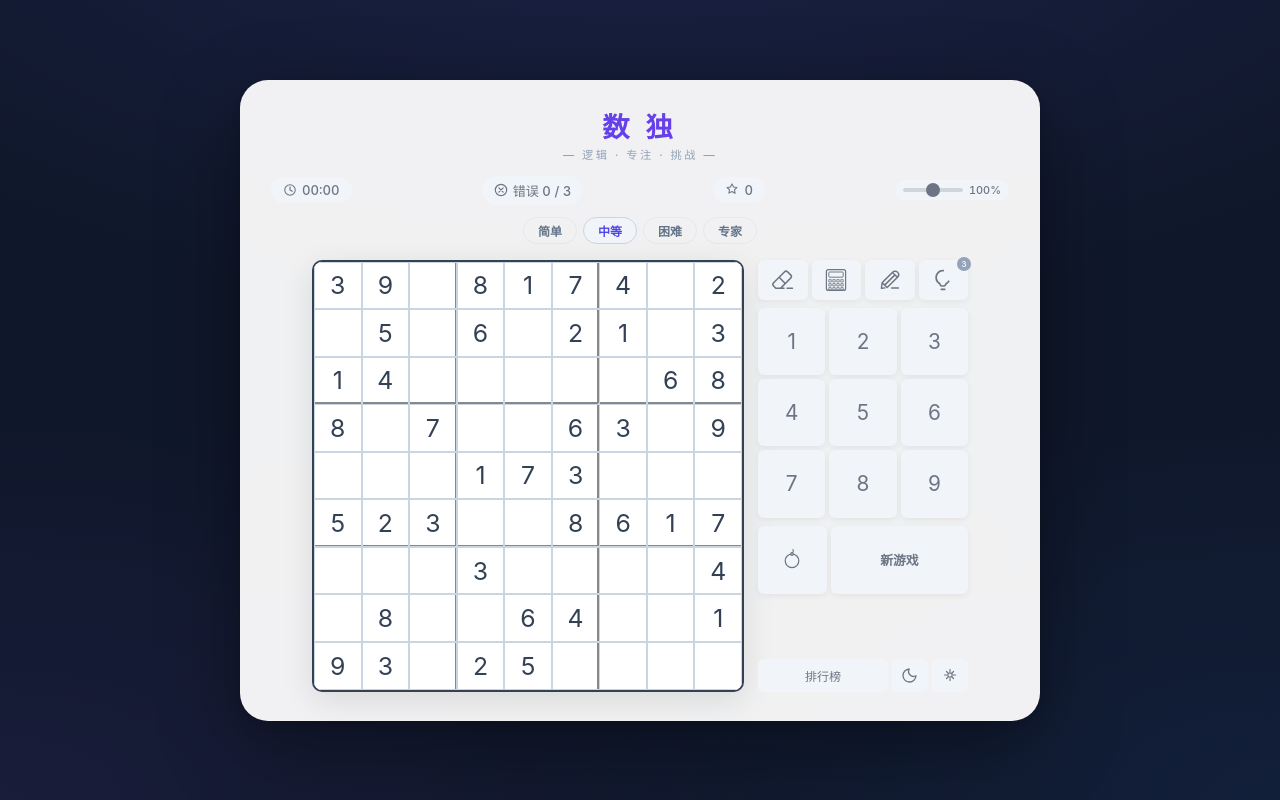
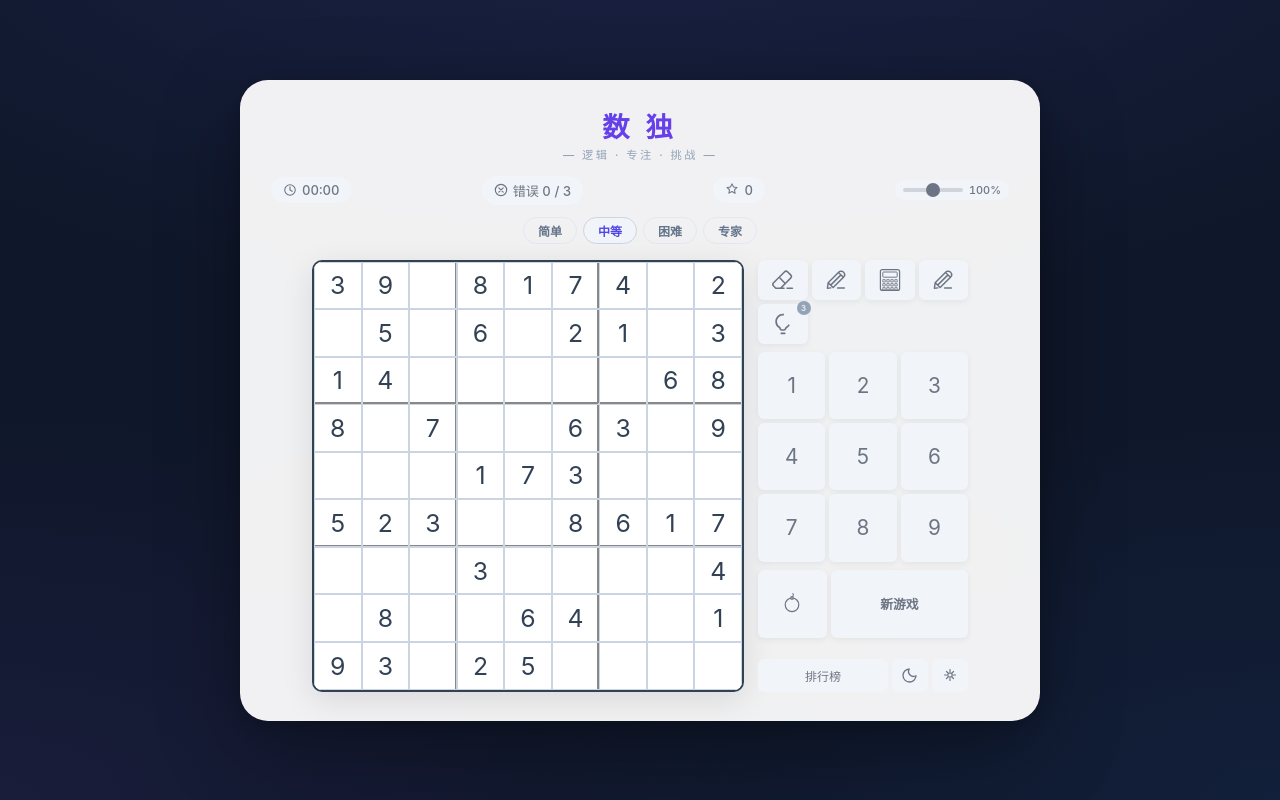
Before and after one commit to daxmate/sudoku, a Vue app: page / in a window 1280 px wide. Built offline with nearby package versions, Linux system fonts and the light colour scheme.

Commit message:
feat: 候选→自动计算，放笔记后，点切换自动推算所有候选数

```diff
--- a/src/App.vue
+++ b/src/App.vue
@@ -10,8 +10,10 @@
           <ActionButtons
             :note-active="game.state.isNoteMode"
             :erase-active="game.state.isEraseMode"
+            :auto-calc-active="game.state.isAutoCalc"
             @toggle-notes="game.toggleNoteMode()"
             @toggle-erase="game.toggleEraseMode()"
+            @toggle-auto-calc="game.toggleAutoCalc()"
           />
           <NumberPad @place="game.placeNumber($event)" />
           <BottomPanel @open-settings="showSettings = true" @new-game="showConfirm = true" @open-leaderboard="showLeaderboard = true" @toggle-theme="toggleDarkMode" />
--- a/src/components/ActionButtons.vue
+++ b/src/components/ActionButtons.vue
@@ -6,7 +6,13 @@
       </svg>
     </button>
 
-    <button class="mark-cell-btn" title="候选">
+    <button class="notes-toggle" :class="{ active: noteActive }" title="笔记" @click="$emit('toggleNotes')">
+      <svg viewBox="0 0 30 31" width="24" height="24">
+        <path fill="currentColor" d="M25.43 4.76a5.42 5.42 0 01.19 7.52l-.18.2-13.5 13.48a.91.91 0 01-1.21.08l-.1-.08-5.07-5.08-.59 4.34 3.25-.44c.44-.05.84.2 1 .58l.03.11.02.11c.06.47-.24.91-.7 1.03l-.1.02-4.45.6a.94.94 0 01-.79-.27.92.92 0 01-.26-.65v-.13l1-7.4a.92.92 0 01.19-.44l.08-.09L17.71 4.76a5.45 5.45 0 017.72 0zm.35 20.08a1 1 0 110 2h-8.7a1 1 0 010-2h8.7zM21.4 10.18L9.43 22.13 11.3 24l11.95-11.95-1.86-1.86zm-3.23-3.23L6.2 18.91l1.92 1.91L20.07 8.86l-1.9-1.9zm3.42-1.93c-.69 0-1.35.2-1.92.56l-.15.1 5.01 5 .1-.14c.33-.5.51-1.09.55-1.7l.01-.22a3.58 3.58 0 00-3.6-3.6z"/>
+      </svg>
+    </button>
+
+    <button class="auto-calc-btn" :class="{ active: autoCalcActive }" title="自动计算" @click="$emit('toggleAutoCalc')">
       <svg viewBox="0 0 30 30" width="24" height="24" fill="none">
         <rect x="3" y="2" width="24" height="26" rx="2.5" stroke="currentColor" stroke-width="1.5"/>
         <rect x="6" y="5" width="18" height="6.5" rx="1" stroke="currentColor" stroke-width="1.2"/>
@@ -14,7 +20,7 @@
       </svg>
     </button>
 
-    <button class="notes-toggle" :class="{ active: noteActive }" title="笔记" @click="$emit('toggleNotes')">
+    <button class="warning" title="提示">
       <svg viewBox="0 0 30 31" width="24" height="24">
         <path fill="currentColor" d="M25.43 4.76a5.42 5.42 0 01.19 7.52l-.18.2-13.5 13.48a.91.91 0 01-1.21.08l-.1-.08-5.07-5.08-.59 4.34 3.25-.44c.44-.05.84.2 1 .58l.03.11.02.11c.06.47-.24.91-.7 1.03l-.1.02-4.45.6a.94.94 0 01-.79-.27.92.92 0 01-.26-.65v-.13l1-7.4a.92.92 0 01.19-.44l.08-.09L17.71 4.76a5.45 5.45 0 017.72 0zm.35 20.08a1 1 0 110 2h-8.7a1 1 0 010-2h8.7zM21.4 10.18L9.43 22.13 11.3 24l11.95-11.95-1.86-1.86zm-3.23-3.23L6.2 18.91l1.92 1.91L20.07 8.86l-1.9-1.9zm3.42-1.93c-.69 0-1.35.2-1.92.56l-.15.1 5.01 5 .1-.14c.33-.5.51-1.09.55-1.7l.01-.22a3.58 3.58 0 00-3.6-3.6z"/>
       </svg>
@@ -36,9 +42,10 @@
 defineProps({
   noteActive: Boolean,
   eraseActive: Boolean,
+  autoCalcActive: Boolean,
 })
 
-defineEmits(['toggleErase', 'toggleNotes'])
+defineEmits(['toggleErase', 'toggleNotes', 'toggleAutoCalc'])
 </script>
 
 <style scoped>
@@ -88,10 +95,12 @@ defineEmits(['toggleErase', 'toggleNotes'])
 
 .notes-toggle.active { color: var(--action-notes-active-text, #6366f1); }
 
+.auto-calc-btn.active { color: var(--action-notes-active-text, #6366f1); }
+
 .warning { color: var(--action-warning-text); }
 .warning:hover { background: var(--action-warning-hover-bg) !important; color: var(--action-warning-hover-text) !important; }
 
-.mark-cell-btn:hover { background: var(--action-mark-hover-bg) !important; color: var(--action-mark-hover-text) !important; }
+.auto-calc-btn:hover { background: var(--action-mark-hover-bg) !important; color: var(--action-mark-hover-text) !important; }
 
 .hint-count {
   position: absolute;
--- a/src/composables/useGameStore.js
+++ b/src/composables/useGameStore.js
@@ -10,12 +10,43 @@ const state = reactive({
   notes: [],
   isNoteMode: false,
   isEraseMode: false,
+  isAutoCalc: false,
 })
 
 function initNotes() {
   return Array.from({ length: 9 }, () =>
     Array.from({ length: 9 }, () => new Set())
   )
+}
+
+function calcCandidates(row, col) {
+  const g = state.playerGrid
+  const present = new Set()
+  for (let i = 0; i < 9; i++) {
+    if (g[row][i] !== 0) present.add(g[row][i])
+    if (g[i][col] !== 0) present.add(g[i][col])
+  }
+  const sr = Math.floor(row / 3) * 3
+  const sc = Math.floor(col / 3) * 3
+  for (let r = sr; r < sr + 3; r++)
+    for (let c = sc; c < sc + 3; c++)
+      if (g[r][c] !== 0) present.add(g[r][c])
+
+  const candidates = new Set()
+  for (let n = 1; n <= 9; n++)
+    if (!present.has(n)) candidates.add(n)
+  return candidates
+}
+
+function refreshAutoCalc() {
+  if (!state.isAutoCalc) return
+  for (let r = 0; r < 9; r++) {
+    for (let c = 0; c < 9; c++) {
+      if (state.playerGrid[r][c] === 0) {
+        state.notes[r][c] = calcCandidates(r, c)
+      }
+    }
+  }
 }
 
 function newGame(difficulty = state.difficulty) {
@@ -28,19 +59,17 @@ function newGame(difficulty = state.difficulty) {
   state.notes = initNotes()
   state.isNoteMode = false
   state.isEraseMode = false
+  // 如果开启了自动计算，新游戏后也计算
+  if (state.isAutoCalc) refreshAutoCalc()
 }
 
 function selectCell(row, col) {
   state.selectedCell = { row, col }
-  // 擦除模式下点击格子直接擦除
   if (state.isEraseMode && state.puzzle[row][col] === 0) {
     state.playerGrid[row][col] = 0
     state.notes[row][col].clear()
+    if (state.isAutoCalc) refreshAutoCalc()
   }
-}
-
-function clearSelection() {
-  state.selectedCell = null
 }
 
 function placeNumber(num) {
@@ -48,14 +77,13 @@ function placeNumber(num) {
   const { row, col } = state.selectedCell
   if (state.puzzle[row][col] !== 0) return
 
-  // 擦除模式：清空格子
   if (state.isEraseMode) {
     state.playerGrid[row][col] = 0
     state.notes[row][col].clear()
+    if (state.isAutoCalc) refreshAutoCalc()
     return
   }
 
-  // 笔记模式：切换笔记
   if (state.isNoteMode) {
     const cellNotes = state.notes[row][col]
     if (cellNotes.has(num)) cellNotes.delete(num)
@@ -63,9 +91,9 @@ function placeNumber(num) {
     return
   }
 
-  // 普通模式：填数字
   state.playerGrid[row][col] = num
   clearNotesForNumber(num, row, col)
+  if (state.isAutoCalc) refreshAutoCalc()
 }
 
 function clearNotesForNumber(num, row, col) {
@@ -84,6 +112,7 @@ function eraseCell() {
   if (state.puzzle[row][col] !== 0) return
   state.playerGrid[row][col] = 0
   state.notes[row][col].clear()
+  if (state.isAutoCalc) refreshAutoCalc()
 }
 
 function toggleNoteMode() {
@@ -96,15 +125,24 @@ function toggleEraseMode() {
   if (state.isEraseMode) state.isNoteMode = false
 }
 
+function toggleAutoCalc() {
+  state.isAutoCalc = !state.isAutoCalc
+  if (state.isAutoCalc) {
+    refreshAutoCalc()
+  } else {
+    state.notes = initNotes()
+  }
+}
+
 export function useGameStore() {
   return {
     state,
     newGame,
     selectCell,
-    clearSelection,
     placeNumber,
     eraseCell,
     toggleNoteMode,
     toggleEraseMode,
+    toggleAutoCalc,
   }
 }
```
